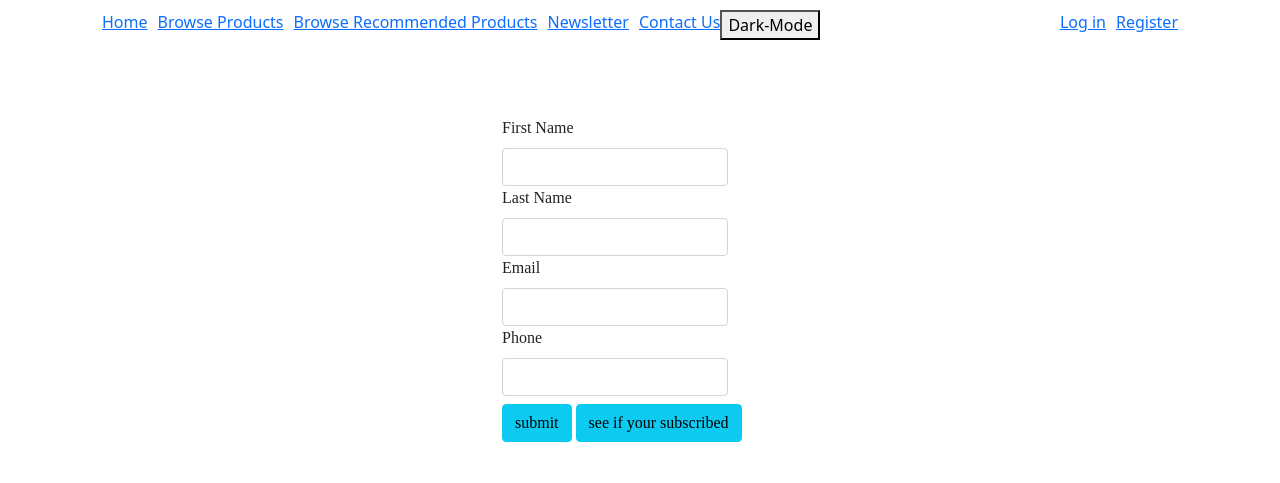
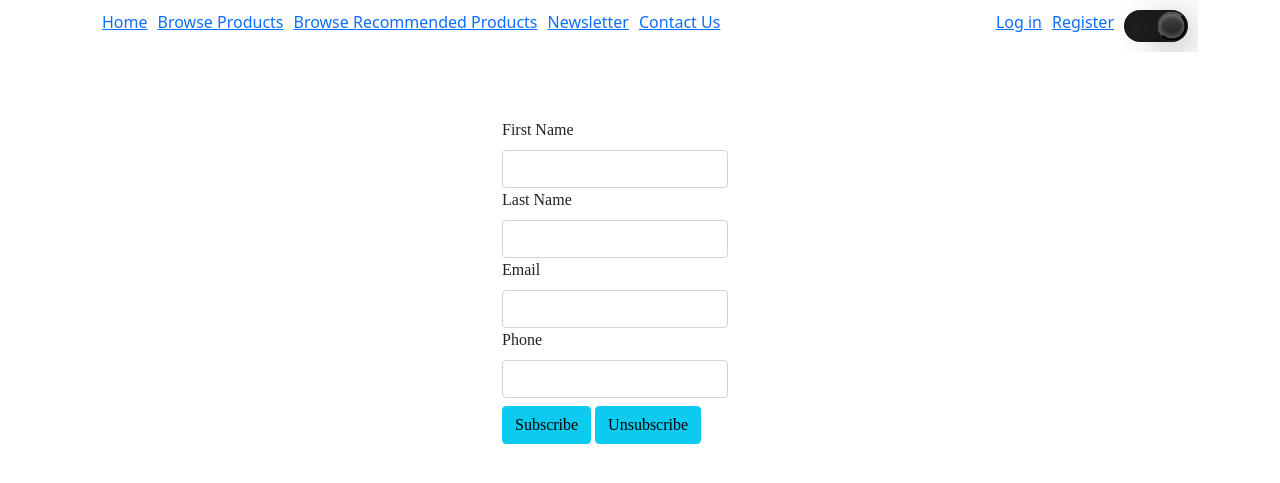
Before and after one commit to AliAlnajja/E-commer_project, a PHP site: page /Newsletter/index in a window 1280 px wide. Shown: the top 483 px of the page. Run offline with PHP 8.4, Linux system fonts and the light colour scheme; tables that the repository leaves empty hold one stand-in row (values such as "Sample post").

Commit message:
added stuff
dark mode, newsletter subscribe and unsubscribe and contact form updated

```diff
--- a/htdocs/app/controllers/Newsletter.php
+++ b/htdocs/app/controllers/Newsletter.php
@@ -5,8 +5,9 @@ class Newsletter extends \app\core\Controller{
 
 	public function index(){
 		//default controller method according to the routing
-
-		$this->view('Newsletter/index');
+		$mySubscribers = new \app\models\Newsletter();
+		$subscribers = $mySubscribers->getAll();
+		$this->view('Newsletter/index', $subscribers);
 	}
 
 	public function create(){
@@ -16,6 +17,10 @@ class Newsletter extends \app\core\Controller{
 		}
 		else if (!filter_var($newsLetter->email=$_POST["email"], FILTER_VALIDATE_EMAIL)){
 			header("location: /NewsLetter/index?err=email given is invalid");
+		}
+
+		else if ($newsLetter->getEmail($_POST['email'])) {
+			header("location:/Newsletter/index?err=Subscriber already exists");
 		}
 		else {
 			//process the data
@@ -27,4 +32,16 @@ class Newsletter extends \app\core\Controller{
 			header("location:/Newsletter/index?msg=Thank you for subscrbing to our newsletter");
 		}
 	}
+
+	public function delete($newsletter_id) {
+		$newsLetter = new \app\models\Newsletter();
+		if ($newsLetter->get($newsletter_id)) {
+			$newsLetter->delete($newsletter_id);
+			header("location:/Newsletter/index?msg=Unsubscribed");
+		}
+
+		else {
+			echo "cant";
+		}
+	}
 }
--- a/htdocs/app/models/Newsletter.php
+++ b/htdocs/app/models/Newsletter.php
@@ -11,9 +11,25 @@ class Newsletter extends \app\core\Model {
 		$SQL = 'SELECT * FROM newsletter';
 		$STMT = self::$_connection->prepare($SQL);
 		$STMT->execute();
+		$STMT->setFetchMode(\PDO::FETCH_CLASS, "app\models\Newsletter");
+		return $STMT->fetchAll();
+	}
+
+	function get($newsletter_id){
+		$SQL = 'SELECT * FROM newsletter WHERE newsletter_id = :newsletter_id';
+		$STMT = self::$_connection->prepare($SQL);
+		$STMT->execute(['newsletter_id'=>$newsletter_id]);
 		//TODO:add something here to make the return types cooler
 		$STMT->setFetchMode(\PDO::FETCH_CLASS, "app\models\Newsletter");
-		return $STMT->fetchAll();
+		return $STMT->fetch();
+	}
+
+	function getEmail($email) {
+		$SQL = 'SELECT * FROM newsletter WHERE email = :email';
+		$STMT = self::$_connection->prepare($SQL);
+		$STMT->execute(['email'=>$email]);
+		$STMT->setFetchMode(\PDO::FETCH_CLASS, "app\models\Newsletter");
+		return $STMT->fetch();
 	}
 
 	function insert(){
--- a/htdocs/app/styles/dark_mode.css
+++ b/htdocs/app/styles/dark_mode.css
@@ -32,3 +32,8 @@ th, td {
 div.header {
 	background: var(--header-color);
 }
+
+div.form {
+	color: var(--text-color);
+	background: var(--bkg-color);
+}
--- a/htdocs/app/views/Contact/index.php
+++ b/htdocs/app/views/Contact/index.php
@@ -35,7 +35,6 @@
 	/* Add a background color and some padding around the form */
 	.form {
 		border-radius: 5px;
-		background-color: #f2f2f2;
 		padding: 20px;
 	}
 </style>
--- a/htdocs/app/views/Newsletter/index.php
+++ b/htdocs/app/views/Newsletter/index.php
@@ -14,6 +14,19 @@
 		box-shadow: 0px 0px 20px #FFFFFF;
 		font-family: Poppins;
 	}
+
+	.b/*utton2 {
+		font: bold 11px Arial;
+		text-decoration: none;
+		background-color: #EEEEEE;
+		color: #333333;
+		padding: 2px 6px 2px 6px;
+		border-top: 1px solid #CCCCCC;
+		border-right: 1px solid #333333;
+		border-bottom: 1px solid #333333;
+		border-left: 1px solid #CCCCCC;
+	}*/
+
 </style>
 
 	<!-- JavaScript Bundle with Popper -->
@@ -38,8 +51,17 @@
 				<label>Email<input type="email" name="email" required class="form-control mt-2"></label>
 				<label>Phone<input type="text" name="phone" class="form-control mt-2"></label>
 				<br>
-				<input type="submit" name="action" value="submit" class="btn btn-info mt-2 btn-block">
-				<input type="button" name="action" value="see if your subscribed" class="btn btn-info mt-2 btn-block">
+				<input type="submit" name="action" value="Subscribe" class="btn btn-info mt-2 btn-block">
+				<?php
+				//$data is the local name for the data passed into the view
+				foreach ($data as $subscribers) {
+					echo "<tr>
+						<td>
+							<a href='/Newsletter/delete/$subscribers->newsletter_id'delete class= 'btn btn-info mt-2 btn block'>Unsubscribe</a>
+						</td>
+					<tr>";
+					}
+				?>
 			</form>
 		</div>
 	</div>
--- a/htdocs/app/views/User/register.php
+++ b/htdocs/app/views/User/register.php
@@ -20,7 +20,7 @@
 		<label class='form-label'>Password confirmation:<input type='password' required='required' name='password_confirm' class='form-control' /></label><br>
 		<input type="submit" name='action' value='Register' class='form-control' />
 	</form>
-	<p> Already have an account? <a href="/User/index">Login here.</a></p>
+	<p> Already have an account? <a href="/User/login">Login here.</a></p>
 	</div>
 </body>
 </html>
--- a/htdocs/app/views/shared/header.php
+++ b/htdocs/app/views/shared/header.php
@@ -25,6 +25,46 @@ div.button {
 }
 
 
+#toggle {
+	position: relative;
+	float: right;
+	display: block;
+	width: 64px;
+	height: 32px;
+	border-radius: 140px;
+	background: #222;
+	transition: 0.5s;
+	box-shadow: inset 0 8px 60px rgba(0, 0, 0, 0.1),
+				inset 0 8px 8px rgba(0, 0, 0, 0.1),
+				inset 0 -4px 4px rgba(0, 0, 0, 0.1);
+}
+
+#toggle .btn-toggle {
+	position: relative;
+	cursor: pointer;
+	float: right;
+	top: 0;
+	left: 0;
+	width: 32px;
+	height: 32px;
+	background: linear-gradient(to bottom, #444, #222);
+	border-radius: 50%;
+	transform: scale(0.9);
+	box-shadow: 0 8px 40px rgba(0, 0, 0, 0.5),
+				inset 0 4px 4px rgba(255, 255, 255, 0.2),
+				inset 0 -4px 4px rgba(255, 255, 255, 0.2);
+    transition: 0.5s;
+}
+
+body {
+	transition: 0.5s;
+}
+
+body.active {
+	background: #f8f8f8;
+}
+
+
 
 
 </style>
@@ -36,6 +76,9 @@ div.button {
 			<a href='/Recommendations/index'>Browse Recommended Products</a>
 			<a href='/Newsletter/index'>Newsletter</a>
 			<a href='/Contact/index'>Contact Us</a>
+			<div id="toggle">
+					<button class="btn-toggle"></button>
+			</div>
 
 		</div>
 
@@ -43,9 +86,7 @@ div.button {
 			<?php if (!isset($_SESSION['user_id'])) { ?>
 				<a href='/User/register'>Register</a>
 				<a href='/User/login'>Log in</a>
-				<div class="button">
-					<button class="btn-toggle">Dark-Mode</button>
-				</div>
+
 			<?php } else { ?>
 				<a href='/User/logout'>Log out</a>
 				<?php $user_id = $_SESSION['user_id']; ?>
@@ -56,15 +97,24 @@ div.button {
 	</div>
 </body>
 
+<script type="text/javascript"></script>
+
 <script>
 	const btn = document.querySelector(".btn-toggle");
 	const currentTheme = localStorage.getItem("theme");
+	const body = document.querySelector('body');
 	if (currentTheme == "dark") {
   		document.body.classList.add("dark-theme");
 	}
+	// btn.onclick = function() {
+	// 	btn.classList.toggle('active');
+	// 	body.classList.toggle('active');
+	// }
 
 	btn.addEventListener("click", function () {
   	document.body.classList.toggle("dark-theme");
+  	btn.classList.toggle('active');
+  	body.classList.toggle('active');
 
   	let theme = "light";
   	if (document.body.classList.contains("dark-theme")) {
```
